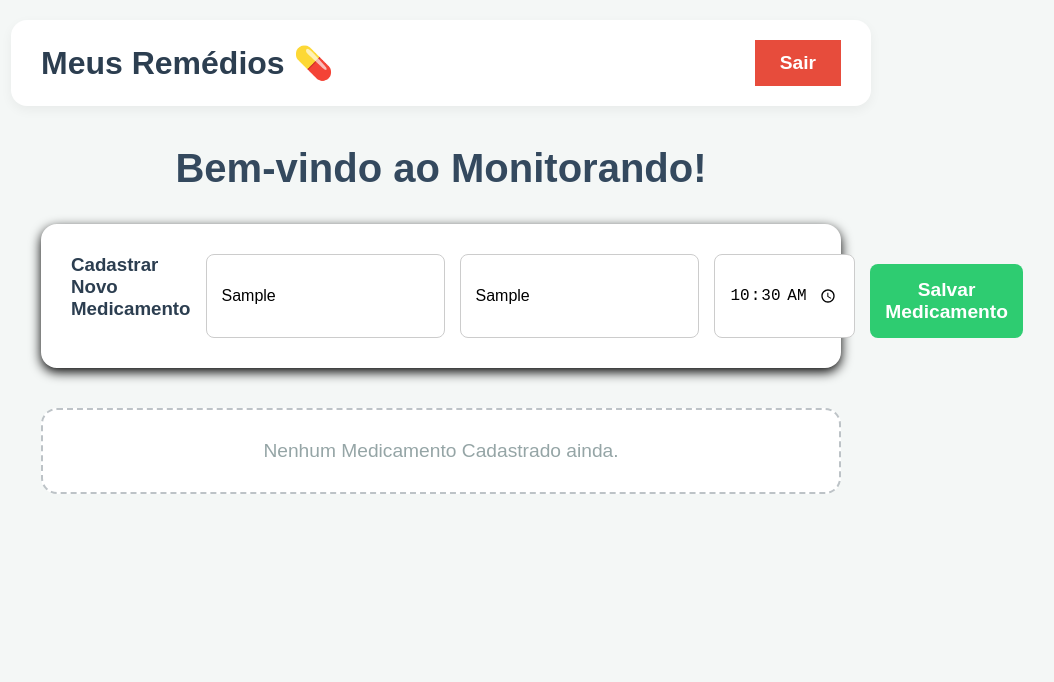
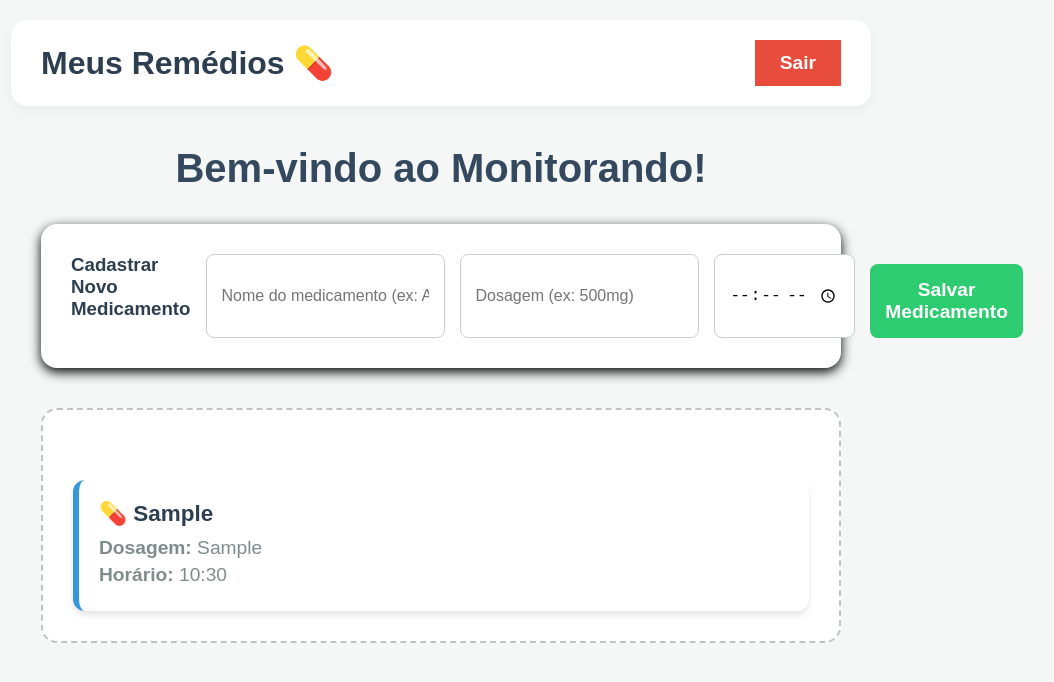
Before and after one commit to VictorLimaVieira/monitoramento-frontend, a React (Vite) app: page /dashboard in a window 1280 px wide. Both pictures are taken after typing "Sample", "Sample", "10:30" into the empty fields and a click on the button "Salvar Medicamento". Shown: the top 682 px of the page, without its empty margins (199-1253 px from the left). Built offline with nearby package versions, Linux system fonts and the light colour scheme.

Commit message:
feat: atualiza dashboard

```diff
--- a/src/pages/Dashboard.tsx
+++ b/src/pages/Dashboard.tsx
@@ -2,6 +2,8 @@ import { useState } from 'react';
 import { Link } from 'react-router-dom';
 
 export function Dashboard() {
+    const [listaMedicamentos, setListaMedicamentos] = useState<any[]>([]);
+
 
     const [nome, setNome] = useState('')
     const [dosagem, setDosagem] = useState('')
@@ -9,6 +11,18 @@ export function Dashboard() {
 
     const handleCadastrarMedicamento = async (e: React.FormEvent) => {
         e.preventDefault();
+        const novoMedicamento = {
+            nome: nome,
+            dosagem: dosagem,
+            horario: horario
+        };
+
+        setListaMedicamentos([...listaMedicamentos, novoMedicamento]);
+
+        setNome('');
+        setDosagem('');
+        setHorario('');
+
         console.log("Dados salvos:", nome, dosagem, horario);
     };
 
@@ -123,7 +137,21 @@ export function Dashboard() {
                     color: '#95a5a6',
                     fontSize: '1.2rem'
                 }}>
-                   Nenhum Medicamento Cadastrado ainda.
+                   {listaMedicamentos.length === 0 ? (
+                    <div style={{marginTop: '40px', padding: '30px', backgroundColor: '#ffffff', borderRadius: '16px', border: '2px dashed #bdc3c7', color: '#95a5a6', fontSize: '1.2rem' }}>
+                        Nenhum medicamento cadastrado ainda.
+                    </div>
+                   ) : (
+                    <div style={{ marginTop: '40px', display: 'flex', flexDirection: 'column', gap: '15px' }}>
+                        {listaMedicamentos.map((medicamento, index) => (
+                            <div key={index} style={{ padding: '20px', backgroundColor: '#fff', borderRadius: '12px', boxShadow: '0 4px 6px rgba(0,0,0,0.1)', textAlign: 'left', borderLeft: '6px solid #3498db' }}>
+                                <h3 style={{ margin: '0 0 10px 0', color: '#2c3e50' }}>💊 {medicamento.nome}</h3>
+                                <p style={{ margin: '5px 0', color: '#7f8c8d' }}><strong>Dosagem:</strong> {medicamento.dosagem}</p>
+                                <p style={{ margin: '5px 0', color: '#7f8c8d' }}><strong>Horário:</strong> {medicamento.horario}</p>
+                            </div>
+                        ))}
+                    </div>
+                   )}
                 </div>
 
             </main>
```
